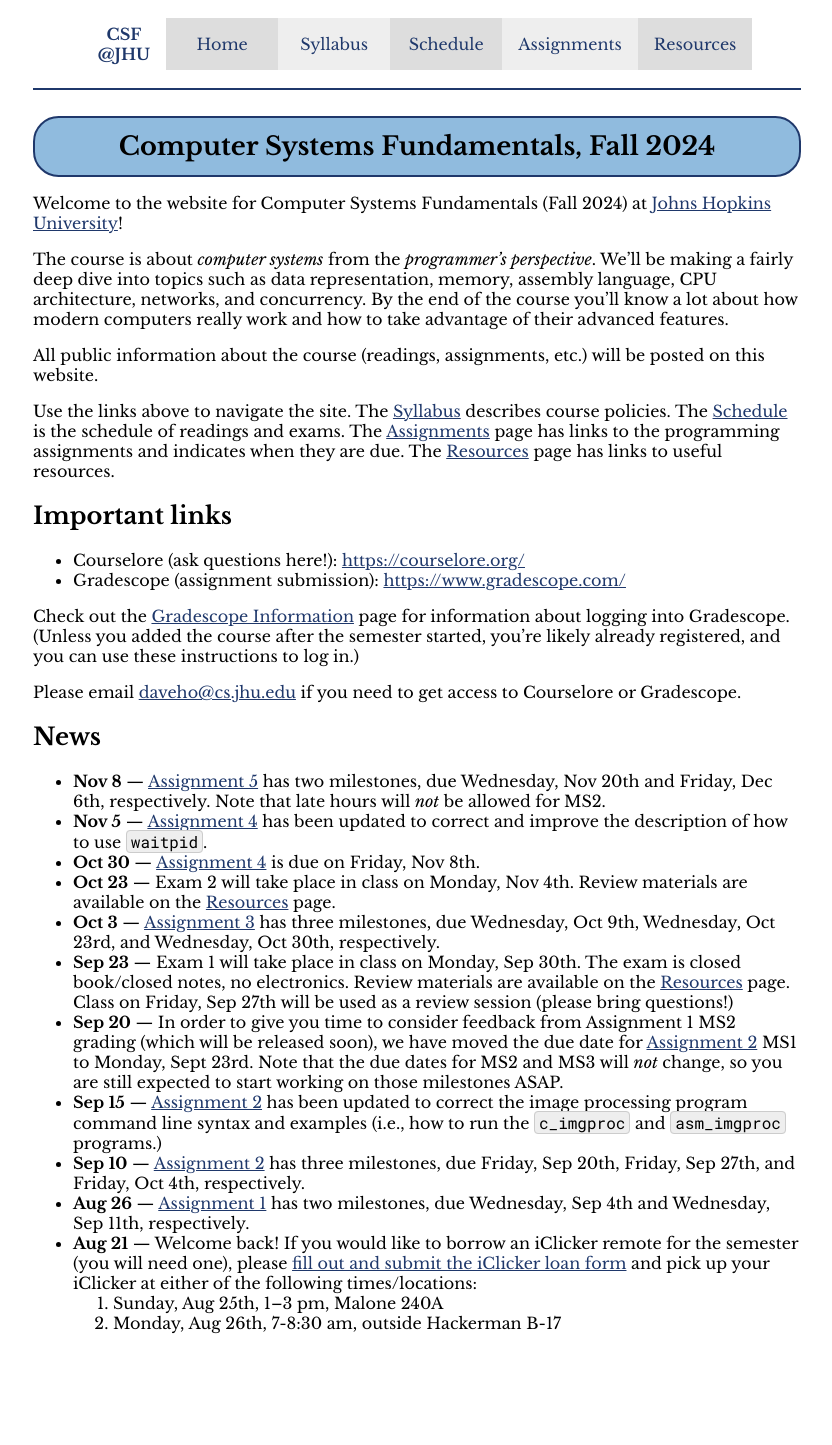
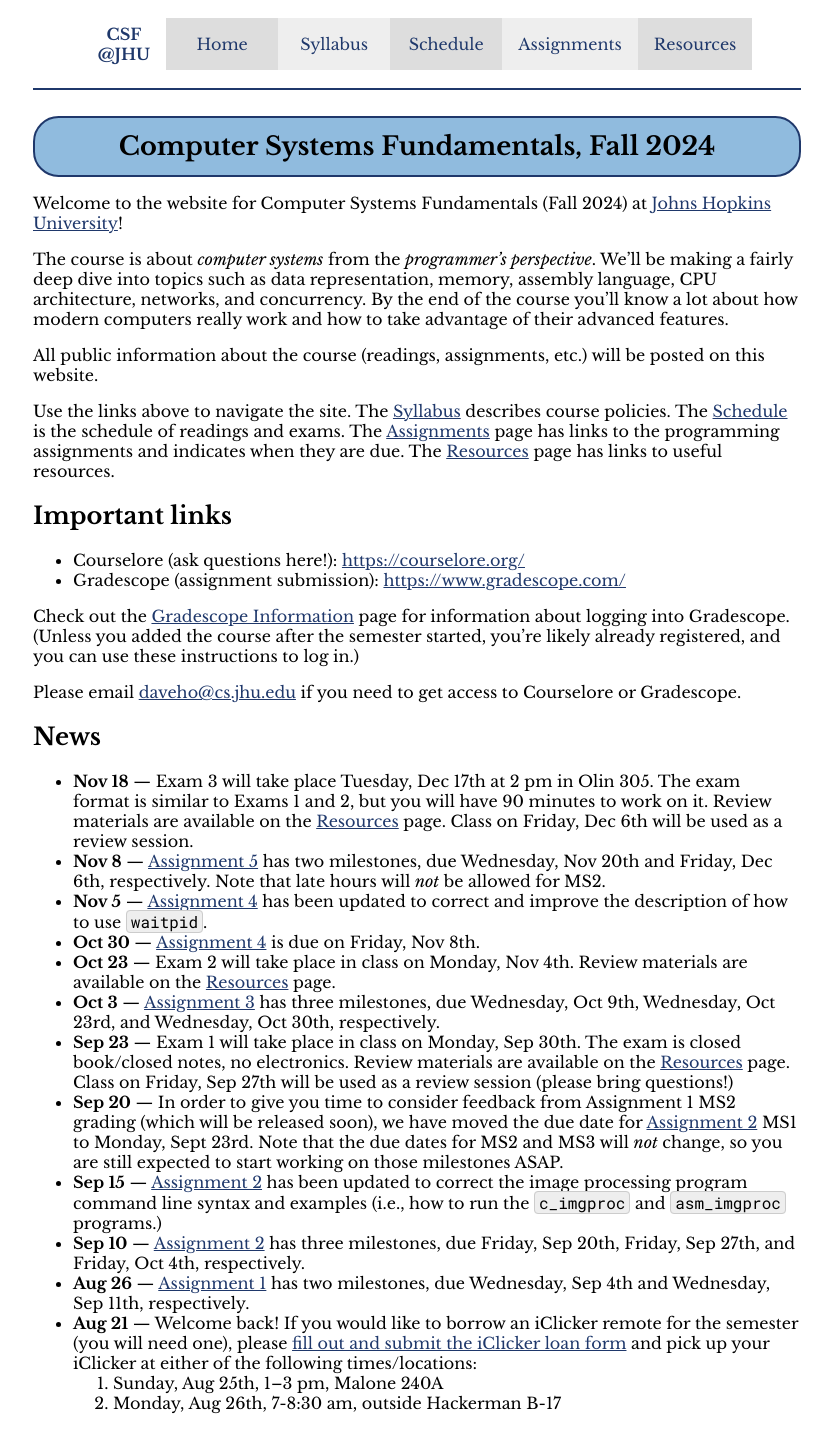
Before and after one commit to jhucsf/fall2024, a Jekyll site: the page built from index.md, in a window 1280 px wide. Shown: the whole page, without its empty margins (223-1055 px from the left). Built offline with Jekyll 4.4.1, drawn with Linux system fonts in a browser that asks for light colours; before the commit the page ends 1365 px from its top, so only the background shows below that.

Commit message:
review materials, news item for Exam 3

```diff
--- a/index.md
+++ b/index.md
@@ -38,6 +38,11 @@ Gradescope.
 
 ## News
 
+* **Nov 18** — Exam 3 will take place Tuesday, Dec 17th at 2 pm in Olin 305.
+  The exam format is similar to Exams 1 and 2, but you will have 90 minutes
+  to work on it. Review materials are available on the
+  [Resources](resources.html) page. Class on Friday, Dec 6th will
+  be used as a review session.
 * **Nov 8** — [Assignment 5](assign/assign05.html) has two milestones,
   due Wednesday, Nov 20th and Friday, Dec 6th, respectively. Note that
   late hours will *not* be allowed for MS2.
```
Also changed, not shown: resources.md (+0 -2 lines).
